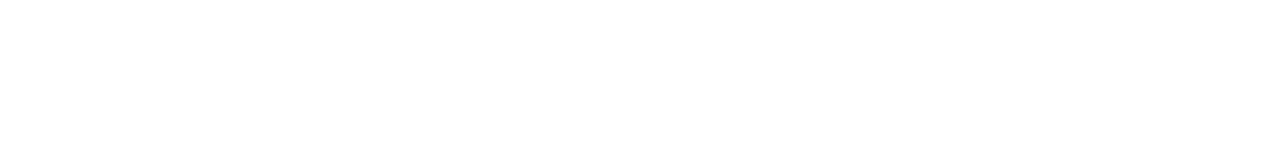
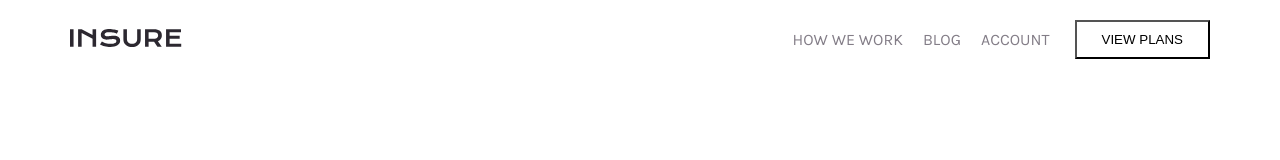
Before and after one commit to mohitpuri-codes/insure-landing-page, a plain HTML site: page index.html in a window 1280 px wide. Drawn offline with Linux system fonts and the light colour scheme.

Commit message:
feat: Added the navbar

```diff
--- a/index.html
+++ b/index.html
@@ -13,9 +13,32 @@
     .attribution { font-size: 11px; text-align: center; }
     .attribution a { color: hsl(228, 45%, 44%); }
   </style>
+  <link rel="stylesheet" href="style.css">
 </head>
 <body>
-
+  <!-- navbar -->
+    <header>
+      <nav>
+        <div class="brand-logo">
+          <img src="images/logo.svg" alt="">
+        </div>
+        <div class="nav-links">
+          <ul>
+            <li><a href="#"> HOW WE WORK</a></li>
+            <li><a href="#">  BLOG</a></li>
+            <li><a href="#">ACCOUNT</a></li>
+          </ul>
+          <button>VIEW PLANS</button>
+        </div>
+        <div class="mobile-nav-links">
+          <span>
+            <hr>
+          <hr>
+          <hr>
+          </span>
+        </div>
+      </nav>
+    </header>
 
 </body>
 </html>
--- /dev/null
+++ b/style.css
@@ -0,0 +1,72 @@
+@import url("https://fonts.googleapis.com/css2?family=DM+Serif+Display&family=Karla:ital,wght@0,200..800;1,200..800&display=swap");
+
+* {
+  margin: 0;
+  padding: 0;
+  box-sizing: border-box;
+}
+
+body {
+  font-family: "Karla", serif;
+  font-optical-sizing: auto;
+}
+
+/* navbar */
+
+nav {
+  display: flex;
+  justify-content: space-between;
+  align-items: center;
+  padding: 20px 70px;
+}
+
+ul {
+  display: flex;
+  gap: 20px;
+}
+
+li {
+  list-style: none;
+}
+
+a {
+  text-decoration: none;
+  color: hsl(273, 4%, 51%);
+}
+
+.nav-links {
+  display: flex;
+  gap: 25px;
+  align-items: center;
+}
+
+.nav-links button {
+  padding: 10px 25px;
+  background-color: transparent;
+}
+
+.mobile-nav-links {
+  display: none;
+}
+
+@media only screen and (max-width: 600px) {
+  nav {
+    display: flex;
+    padding: 40px 25px;
+  }
+  .mobile-nav-links {
+    display: flex;
+    flex-direction: column;
+    gap: 2px;
+  }
+  .nav-links {
+    display: none;
+  }
+  hr {
+    width: 10px;
+  }
+  span {
+    border: 1px solid black;
+    padding: 10px;
+  }
+}
```
